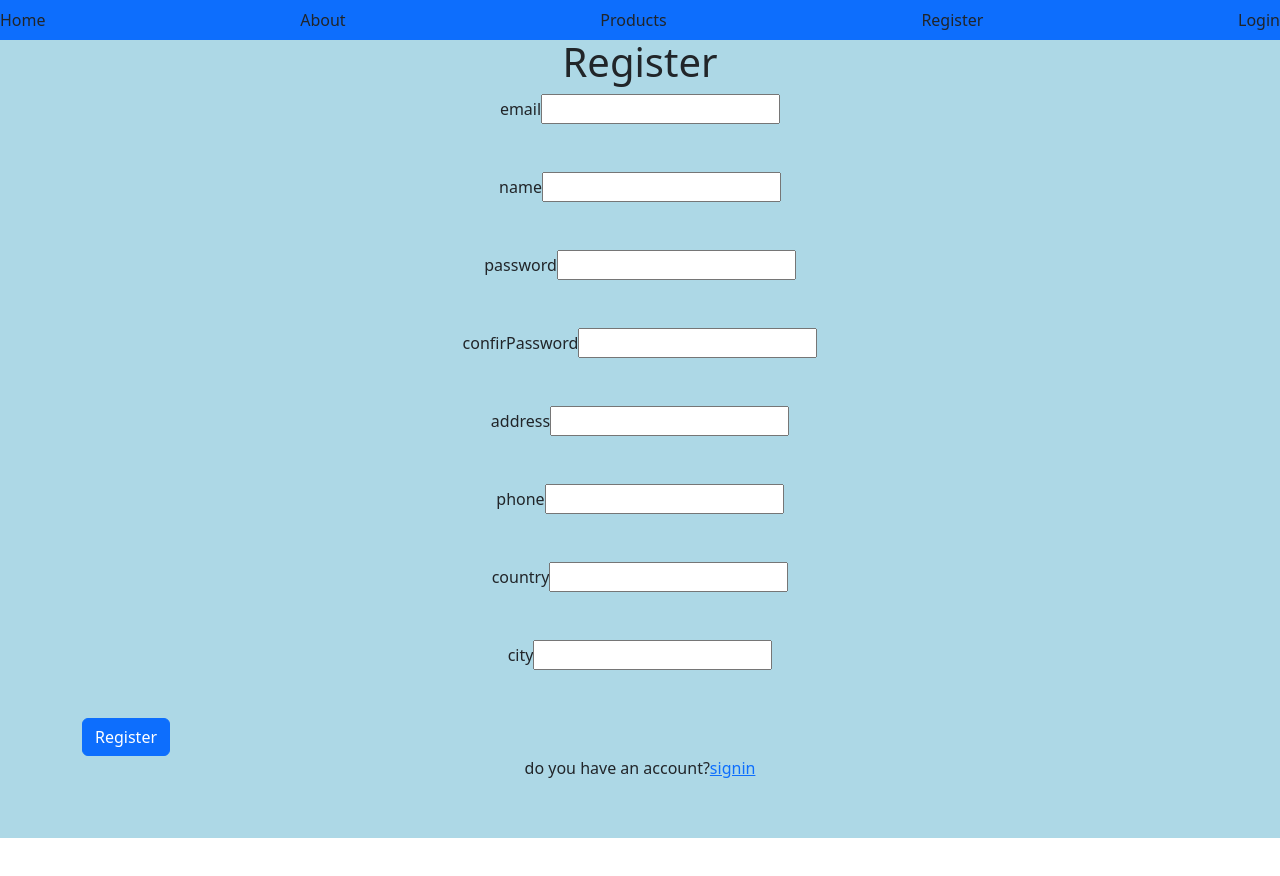
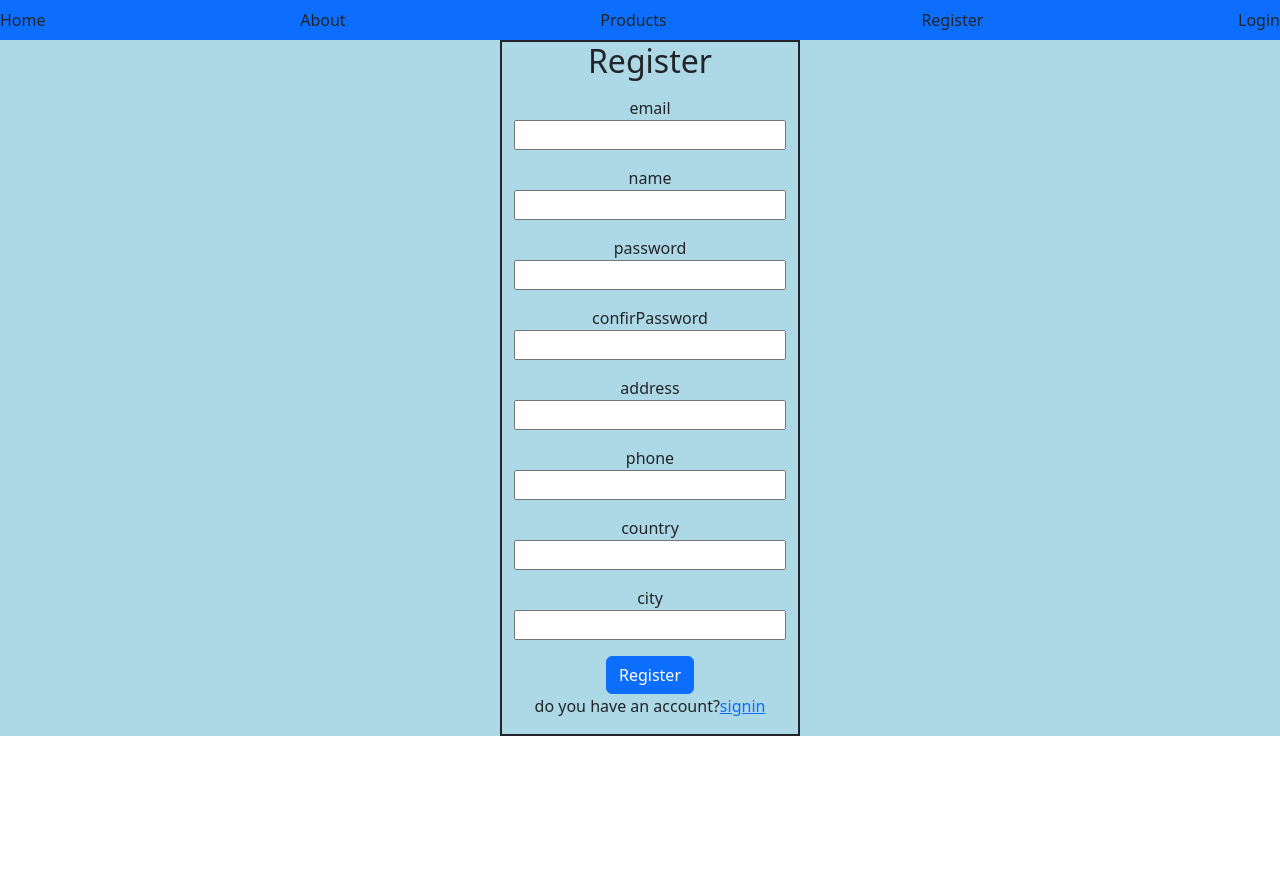
Before and after one commit to GabrielSuvia/nextjsEcommerce, a Next.js app: page /pages/register in a window 1280 px wide. Shown: the top 876 px of the page. After the commit the page ends 800 px from the top, so only its background shows below. Built offline with nearby package versions, Linux system fonts and the light colour scheme.

Commit message:
lastUPdate

```diff
--- a/src/app/components/resgisterForm.tsx
+++ b/src/app/components/resgisterForm.tsx
@@ -27,61 +27,60 @@ const router = useRouter()
 
     }
 
-return (<>
-<form className="container mt-5" onSubmit={handleSubmit(onSubmit)} >
+return (<div>
+<form className="container mt-3" onSubmit={handleSubmit(onSubmit)}  style={{maxWidth: '400px', margin: '0 auto'}}>
 
-<h1 className="text-center">Register</h1>
-
-<div className="mb-5" style={{textAlign:'center'}}>
+<div className="mb-3" style={{textAlign:'center'}}>
 <label htmlFor="email">email</label>
-<input type="email" id="email" {...register("email")} />
+<input type="email" id="email" {...register("email")} style={{ width: '100%' }} />
 {errors.email && <p>{errors.email.message}</p>}
 </div>
 
-<div className="mb-5" style={{textAlign:'center'}}>
+<div className="mb-3" style={{textAlign:'center'}}>
 <label htmlFor="name">name</label>
-<input type="text"  id="name" {...register('name')} />
+<input type="text"  id="name" {...register('name')} style={{ width: '100%' }}/>
 {errors.name && <p>{errors.name.message}</p>}
 </div>
 
-<div className="mb-5" style={{textAlign:'center'}}>
+<div className="mb-3" style={{textAlign:'center'}}>
 <label htmlFor="password">password</label>
-<input  type="password" id="password" {...register('password')} />
+<input  type="password" id="password" {...register('password')} style={{ width: '100%' }}/>
 {errors.password && <p>{errors.password.message}</p>}
 </div>
 
-<div className="mb-5" style={{textAlign:'center'}}>
+<div className="mb-3" style={{textAlign:'center'}}>
 <label htmlFor="confirPassword">confirPassword</label>
-<input type="password" id="confirPassword" {...register('confirPassword')} />
+<input type="password" id="confirPassword" {...register('confirPassword')} style={{ width: '100%' }}/>
 {errors.confirPassword && <p>{errors.confirPassword.message}</p>}
 </div>
 
-<div className="mb-5" style={{textAlign:'center'}}>
+<div className="mb-3" style={{textAlign:'center'}}>
 <label htmlFor="address">address</label>
-<input type="text" id="address" {...register('address')} />
+<input type="text" id="address" {...register('address')} style={{ width: '100%' }}/>
 {errors.address && <p>{errors.address.message}</p>}
 </div>
 
-<div className="mb-5" style={{textAlign:'center'}}>
+<div className="mb-3" style={{textAlign:'center'}}>
 <label htmlFor="phone">phone</label>
-<input type="number" id="phone" {...register('phone')} />
+<input type="number" id="phone" {...register('phone')} style={{ width: '100%' }}/>
 {errors.phone && <p>{errors.phone.message}</p>}
 </div>
 
-<div className="mb-5" style={{textAlign:'center'}}>
+<div className="mb-3" style={{textAlign:'center'}}>
 <label htmlFor="country">country</label>
-<input type="text" id="country" {...register('country')} />
+<input type="text" id="country" {...register('country')} style={{ width: '100%' }}/>
 {errors.country && <p>{errors.country.message}</p>}
 </div>
 
-<div className="mb-5" style={{textAlign:'center'}}>
+<div className="mb-3" style={{textAlign:'center'}}>
 <label htmlFor="city">city</label>
-<input type="text" id="city" {...register('city')}/>
+<input type="text" id="city" {...register('city')} style={{ width: '100%' }}/>
 {errors.city && <p>{errors.city.message}</p>}
 </div>
+<div style={{ textAlign: 'center' }}>
+<button type="submit" id="btn" className="btn btn-primary w-30">Register</button>
+<p style={{textAlign:'center'}}>do you have an account?<Link id="link" href="/pages/login">signin</Link> </p>
+</div>
+</form>
 
-<button type="submit" id="btn" className="btn btn-primary w-30">Register</button>
-</form>
-<p style={{textAlign:'center'}}>do you have an account?<Link id="link" href="/pages/login">signin</Link> </p>
-
-</> )}
+</div> )}
--- a/src/app/pages/register/page.tsx
+++ b/src/app/pages/register/page.tsx
@@ -1,13 +1,14 @@
 'use client';
 import React from "react";
 import { RegisterForm } from "@/app/components/resgisterForm";
-import { useState } from "react";
-
 const Register: React.FC = ()=>{
 
 
-    return (<div style={{background:'lightblue', minHeight: '100vh', position:'relative', top:'-50px'}}>
+    return (<div style={{background:'lightblue', height:'auto'}}>
+        <div style={{position:'relative', top:'0',right:'-500px' , border:'2px solid', width:'300px'}}>
+     <h2 className="text-center">Register</h2>
         <RegisterForm/>
+        </div>
         </div> )
 }
 export default Register;
```
Also changed, not shown: src/app/components/authLogin.tsx (+8 -7 lines), src/app/pages/login/page.tsx (+5 -3 lines).
